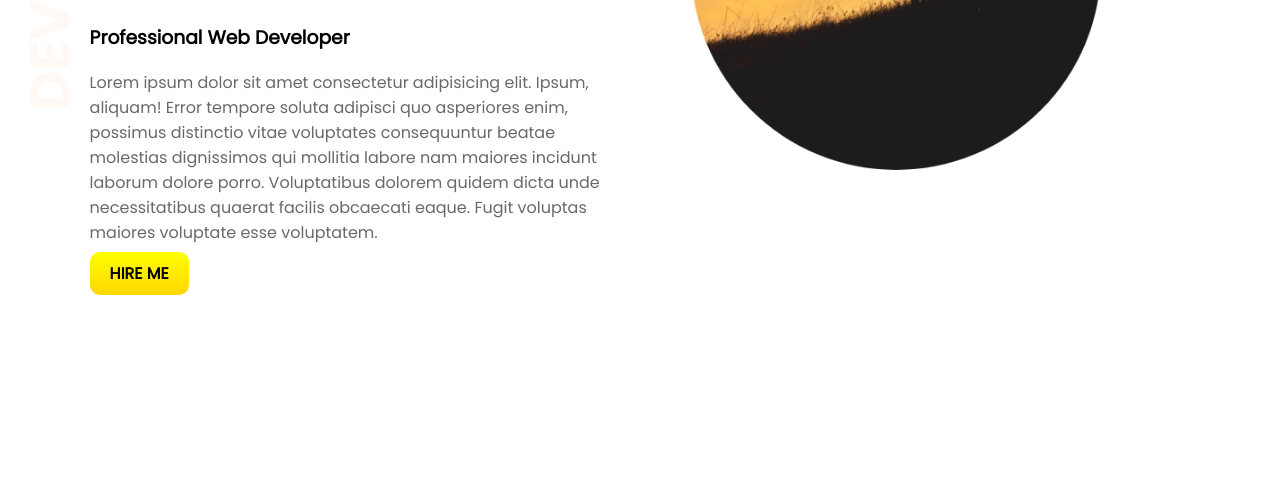
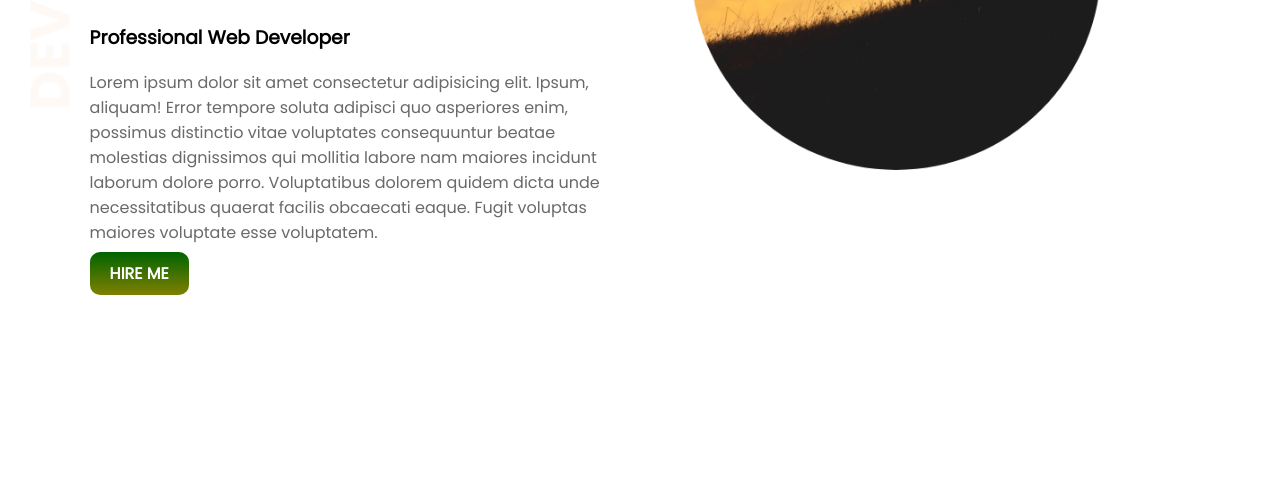
Before and after one commit to MahdiHasan51/web-portfolio, a plain HTML site: page index.html in a window 1280 px wide. In both pictures the pointer is over the link "HIRE ME". Shown: the part 252-747 px from the top of the page. Drawn offline with Linux system fonts and the light colour scheme.

Commit message:
added new styles to the buttons

```diff
--- a/styles.css
+++ b/styles.css
@@ -46,6 +46,13 @@ section{
     color: black;
     font-weight: 700;
 }
+.link-button:hover{
+    background-image: linear-gradient(darkgreen, olive);
+    padding: 10px 20px;
+    border-radius: 10px;
+    color: white;
+    font-weight: 700;
+}
 .dream-area{
     background-image: url("images/dream-bg.png");
     background-repeat: no-repeat;
```
